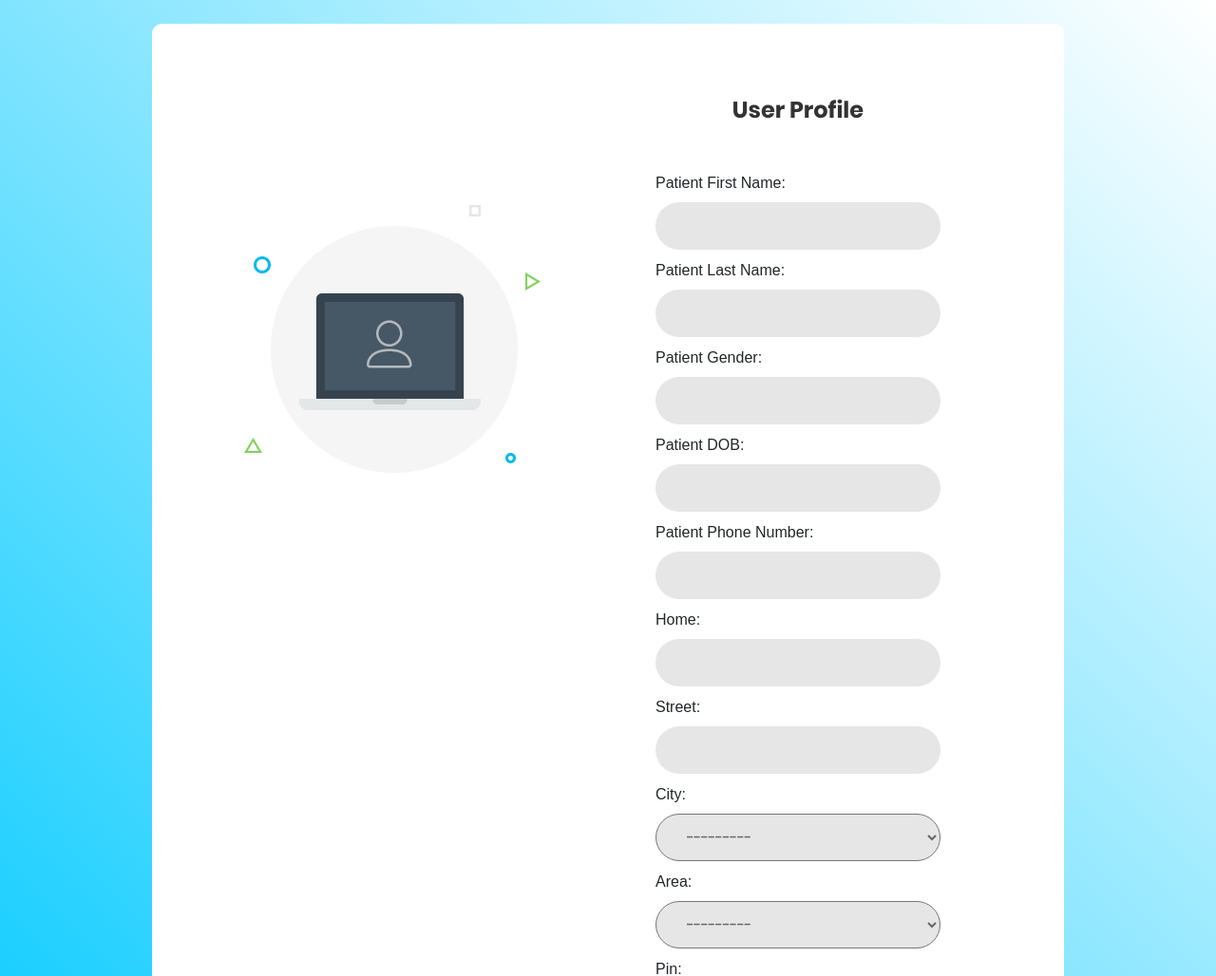
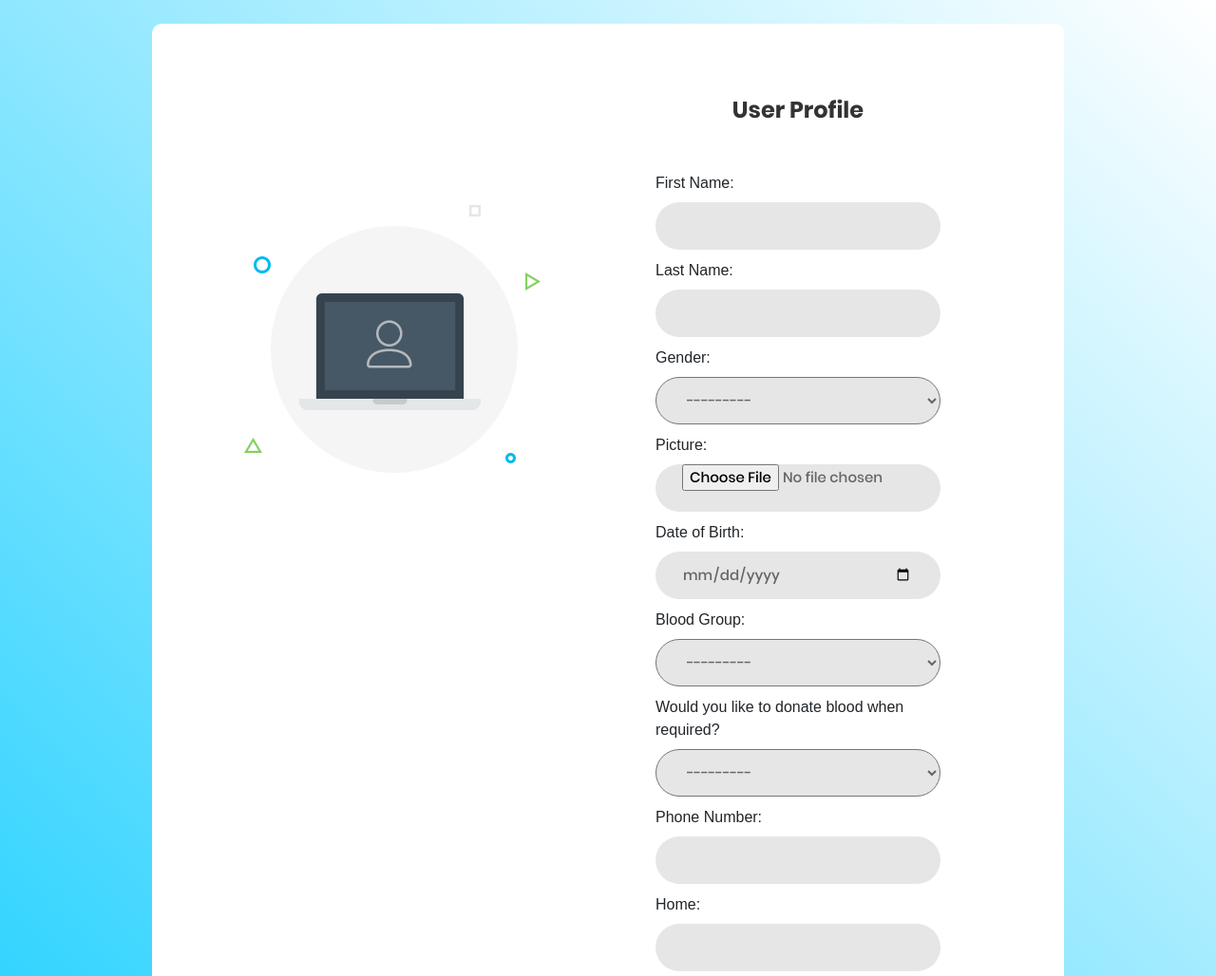
Before and after one commit to JekyllAndHyde8999/Morbus_Praedictum, a Django app: page /patient/profile/ in a window 1280 px wide. Shown: the top 1028 px of the page at 95% size. Run offline with Django 3.2, Linux system fonts and the light colour scheme; the visitor is signed in with stand-in values (Sample User, id 1); data that the repository does not hold is empty; some libraries are stand-ins or nearby versions; some web fonts are replaced.

Commit message:
Patient Profile complete.

```diff
--- a/Morbus_Praedictum/urls.py
+++ b/Morbus_Praedictum/urls.py
@@ -15,6 +15,9 @@ Including another URLconf
 """
 from django.contrib import admin
 from django.urls import path, include
+from . import settings
+from django.contrib.staticfiles.urls import static
+from django.contrib.staticfiles.urls import staticfiles_urlpatterns
 
 urlpatterns = [
     path('admin/', admin.site.urls),
@@ -23,3 +26,6 @@ urlpatterns = [
     path('doctor/', include('Doctor.urls')),
     path('corporate/', include('Corporate.urls')),
 ]
+
+urlpatterns += staticfiles_urlpatterns()
+urlpatterns += static(settings.MEDIA_URL, document_root=settings.MEDIA_ROOT)
--- a/Patient/forms.py
+++ b/Patient/forms.py
@@ -1,7 +1,7 @@
 from django import forms
 from django.contrib.auth.forms import UserCreationForm
 from django.contrib.auth.models import User
-
+from django.core.files.images import get_image_dimensions
 from .models import Address, Area, City, Profile
 
 # Form for Signing Up.
@@ -13,11 +13,57 @@ class SignUpForm(UserCreationForm):
         model = User
         fields = ('username', 'email', 'password1', 'password2',)
 
+
+class DateInput(forms.DateInput):
+    input_type = 'date'
+
 class UserProfileInfoForm(forms.ModelForm):
+
     class Meta:
         model = Profile
-        fields = ('Patient_First_Name', 'Patient_Last_Name', 'Patient_Gender', 'Patient_DOB', 'Patient_Phone_Number')
+        widgets = {
+            'Patient_DOB': DateInput()
+        }
+        fields = ('Patient_First_Name', 'Patient_Last_Name', 'Patient_Gender', 'Patient_Picture', 'Patient_DOB', 'Patient_Blood_Group', 'Patient_Blood_Donation', 'Patient_Phone_Number')
+        labels = {'Patient_First_Name':"First Name",
+        'Patient_Last_Name':"Last Name",
+        'Patient_Gender':"Gender",
+        'Patient_DOB':'Date of Birth',
+        'Patient_Blood_Group':'Blood Group',
+        'Patient_Blood_Donation':'Would you like to donate blood when required?',
+        'Patient_Phone_Number':'Phone Number',
+        'Patient_Picture':'Picture'}
 
+    def clean_avatar(self):
+        avatar = self.cleaned_data['Patient_Picture']
+
+        try:
+            w, h = get_image_dimensions(avatar)
+
+            #validate dimensions
+            max_width = max_height = 100
+            if w > max_width or h > max_height:
+                raise forms.ValidationError(
+                    u'Please use an image that is '
+                     '%s x %s pixels or smaller.' % (max_width, max_height))
+
+            #validate content type
+            main, sub = avatar.content_type.split('/')
+            if not (main == 'image' and sub in ['jpeg', 'pjpeg', 'gif', 'png']):
+                raise forms.ValidationError(u'Please use a JPEG, '
+                    'GIF or PNG image.')
+
+            #validate file size
+            if len(avatar) > (20 * 1024):
+                raise forms.ValidationError(
+                    u'Avatar file size may not exceed 20k.')
+
+        except AttributeError:
+            """
+            Handles case when we are updating the user profile
+            and do not supply a new avatar
+            """
+            pass
 
 # Form to get user's address.
 class AddressInfoForm(forms.ModelForm):
--- a/Patient/models.py
+++ b/Patient/models.py
@@ -1,9 +1,34 @@
+
 from django.db import models
 from django.contrib.auth.models import User
 from django.core.validators import MinValueValidator, MaxValueValidator
 from django.db import models
 from django.utils import timezone
 from phonenumber_field.modelfields import PhoneNumberField
+
+
+GENDER_CHOICES = (
+    (1, 'Male'),
+    (2, 'Female'),
+    (3, 'Transgender'),
+    (4, 'Other')
+)
+
+BLOOD_GROUP_CHOICES = (
+    (1, "A+"),
+    (2, "A-"),
+    (3, "B+"),
+    (4, "B-"),
+    (5, "O+"),
+    (6, "O-"),
+    (7, "AB+"),
+    (8, "AB-"),
+)
+
+BLOOD_DONATION = (
+    (0, "Yes"),
+    (1, "No")
+)
 
 # Create your models here.
 class Profile(models.Model):
@@ -12,10 +37,12 @@ class Profile(models.Model):
     Patient_First_Name = models.CharField(max_length=200)
     Patient_Last_Name = models.CharField(max_length=200)
     Patient_Phone_Number = PhoneNumberField(max_length=13)
-    Patient_Picture = models.ImageField(upload_to='media', null=True)
-    Patient_Gender = models.IntegerField(validators=[MinValueValidator(1),MaxValueValidator(4)])
+    Patient_Picture = models.ImageField(upload_to='media', default='default-user-image.jpg', null=True)
+    Patient_Gender = models.IntegerField(choices=GENDER_CHOICES, validators=[MinValueValidator(1),MaxValueValidator(4)])
     Patient_DOB = models.DateField(max_length=8)
-    Patient_Email = models.EmailField(default="asd@rew.com")
+    Patient_Blood_Group = models.IntegerField(choices=BLOOD_GROUP_CHOICES, validators=[MinValueValidator(1),MaxValueValidator(8)])
+    Patient_Blood_Donation = models.IntegerField(choices=BLOOD_DONATION, validators=[MinValueValidator(1),MaxValueValidator(2)])
+    Patient_Email = models.EmailField()
 
     def __str__(self):
         return self.user.username
--- a/Patient/urls.py
+++ b/Patient/urls.py
@@ -10,6 +10,7 @@ urlpatterns = [
             views.activate, name='P_activate'),
     path('profile/', views.profile_page, name='P_profile'),
     path('ajax/load-areas/', views.load_areas, name='P_ajax_load_areas'),
+    path('symptoms/', views.symptoms, name='P_symptoms'),
     path('logout/', views.user_logout, name='logout'),
 
 ]
--- a/Patient/views.py
+++ b/Patient/views.py
@@ -19,8 +19,11 @@ from .models import Address, Profile, Area
 # Create your views here.
 @login_required(login_url='P_login')
 def index(request):
-
-    return render(request, 'Patient/index.html')
+    if Profile.objects.filter(user=request.user).exists():
+        profile = Profile.objects.get(user=request.user)
+        return render(request, 'Patient/index.html', {'profile': profile})
+    else:
+        return redirect('http://127.0.0.1:8000/patient/profile')
 
 def signup(request):
     if request.user.is_authenticated:
@@ -100,6 +103,7 @@ def profile_page(request):
             profile = profile_form.save(commit=False)
             address = address_form.save(commit=False)
             profile.user = request.user
+            profile.Patient_Email = request.user.email
             profile.save()
             address.Patient_ID = Profile.objects.get(user=request.user)
             address.save()
@@ -120,7 +124,8 @@ def load_areas(request):
     areas = Area.objects.filter(city_id=city_id).order_by('name')
     return render(request, 'Patient/area_dropdown_list_options.html', {'areas': areas})
 
-
+def symptoms(request):
+    return render(request, 'Patient/symptoms.html')
 
 @login_required
 def user_logout(request):
--- a/templates/Patient/profile.html
+++ b/templates/Patient/profile.html
@@ -10,6 +10,7 @@
     <link rel="stylesheet" type="text/css" href="{% static  "css/main1.css" %}">
     <link rel="stylesheet" type="text/css" href="{% static  "css/util.css" %}">
     <link rel="shortcut icon" type="image/png" href="{% static 'food-logos.jpg' %}">
+    <link rel="stylesheet" type="text/css" href="http://jquery-ui.googlecode.com/svn/tags/latest/themes/base/jquery-ui.css" media="all" />
 </head>
 <body>
 <div class="limiter">
@@ -41,7 +42,7 @@
                 {% endfor %}
                 {% if Profile_form.errors %}
                     <p style="font-size: 12px;color: red">{{ Profile_form.errors.Patient_Phone_Number }}
-                        please make sure to add +91 at the start</p>
+                        Please make sure to add +91 at the start</p>
                 {% endif %}
                 <div class="container-login100-form-btn">
                     <button class="login100-form-btn" type="submit" value="signup">
@@ -80,6 +81,6 @@
             }
         });
     });
-</script>
+  </script>
 
 </html>
```
Also changed, not shown: templates/Patient/index.html (+19 -0 lines), templates/Patient/symptoms.html (added, +11 -0 lines), Patient/migrations/0001_initial.py, Patient/migrations/0002_auto_20191101_1619.py (added), media/default-user-image.jpg (added), media/media/AyushBajirao_Coursera_Network_Protocols_and_Architecture.jpg (added), media/media/default-user-image_kskZAuw.jpg (added).
